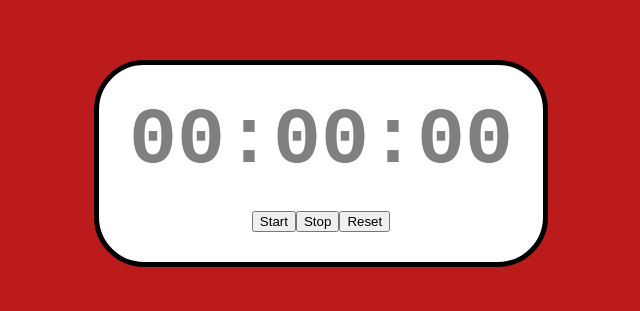
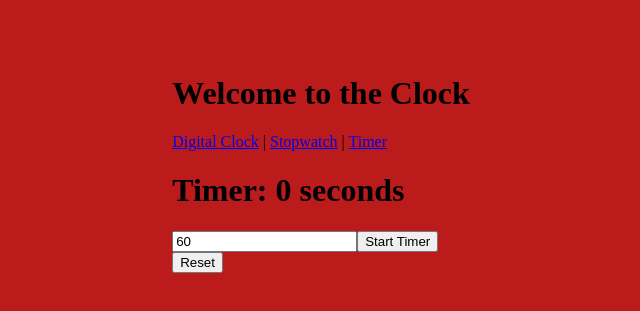
Before and after one commit to sakshamman/app.clock, a React (Vite) app in the folder clock/: page /timer in a window 1280 px wide. Shown: the part 237-548 px from the top of the page, without its empty margins (319-959 px from the left). Built offline with nearby package versions, Linux system fonts and the light colour scheme.

Commit message:
kept the time option and set the main page

```diff
--- a/clock/package.json
+++ b/clock/package.json
@@ -10,7 +10,8 @@
   },
   "dependencies": {
     "react": "^18.2.0",
-    "react-dom": "^18.2.0"
+    "react-dom": "^18.2.0",
+    "react-router-dom": "^6.26.1"
   },
   "devDependencies": {
     "@types/react": "^18.0.27",
--- a/clock/src/App.jsx
+++ b/clock/src/App.jsx
@@ -1,15 +1,26 @@
-import DigitalClock from "./DigitalClock"
-import Stopwatch from "./Stopwatch"
+import { BrowserRouter as Router, Route, Routes, Link } from "react-router-dom";
+import DigitalClock from "./DigitalClock";
+import Stopwatch from "./Stopwatch";
+import Timer from "./Timer";
 
 function App() {
+  return (
+    <Router>
+      <div>
+        <h1>Welcome to the Clock</h1>
 
-  return(
+        {/* Navigation Links */}
+        <Link to="/digital-clock">Digital Clock</Link> | <Link to="/stopwatch">Stopwatch</Link> | <Link to="/timer">Timer</Link>
 
-    <DigitalClock/>,
-    <Stopwatch/>
-
+        {/* Routes */}
+        <Routes>
+          <Route path="/digital-clock" element={<DigitalClock />} />
+          <Route path="/stopwatch" element={<Stopwatch />} />
+          <Route path="/timer" element={<Timer />} />
+        </Routes>
+      </div>
+    </Router>
   );
-
 }
 
-export default App
+export default App;
--- /dev/null
+++ b/clock/src/Timer.jsx
@@ -0,0 +1,67 @@
+import React, { useState, useEffect } from "react";
+
+function Timer() {
+  const [inputTime, setInputTime] = useState(60); // Stores the input time
+  const [time, setTime] = useState(0); // Stores the actual countdown time
+  const [isActive, setIsActive] = useState(false);
+
+  // This effect runs every second if the timer is active and time is greater than 0
+  useEffect(() => {
+    let interval = null;
+    if (isActive && time > 0) {
+      interval = setInterval(() => {
+        setTime((prevTime) => prevTime - 1);
+      }, 1000);
+    } else if (time === 0 && isActive) {
+      setIsActive(false); // Stop the timer when it reaches zero
+      alert("Time's up!");
+    }
+    return () => clearInterval(interval); // Cleanup interval on component unmount
+  }, [isActive, time]);
+
+  // Handles the change in the input field
+  const handleInputChange = (e) => {
+    setInputTime(Number(e.target.value)); // Update the inputTime
+  };
+
+  // Start the timer
+  const startTimer = () => {
+    setTime(inputTime); // Set the countdown to the input time
+    setIsActive(true);  // Start the countdown
+  };
+
+  // Pause the timer
+  const pauseTimer = () => {
+    setIsActive(false);
+  };
+
+  // Reset the timer
+  const resetTimer = () => {
+    setIsActive(false);
+    setTime(0); // Reset countdown time
+  };
+
+  return (
+    <div>
+      <h1>Timer: {time} seconds</h1>
+
+      {!isActive && (
+        <div>
+          <input
+            type="number"
+            value={inputTime}
+            onChange={handleInputChange}
+            min="0"
+            placeholder="Set Time in Seconds"
+          />
+          <button onClick={startTimer}>Start Timer</button>
+        </div>
+      )}
+
+      {isActive && <button onClick={pauseTimer}>Pause</button>}
+      <button onClick={resetTimer}>Reset</button>
+    </div>
+  );
+}
+
+export default Timer;
--- a/clock/src/index.css
+++ b/clock/src/index.css
@@ -48,3 +48,7 @@ backdrop-filter: blur(5);
   text-shadow: black;
   margin-bottom: 25px;
 }
+
+.controls button{
+
+}
```
Also changed, not shown: 1 other file (tests, documents, lock files or other folders).
